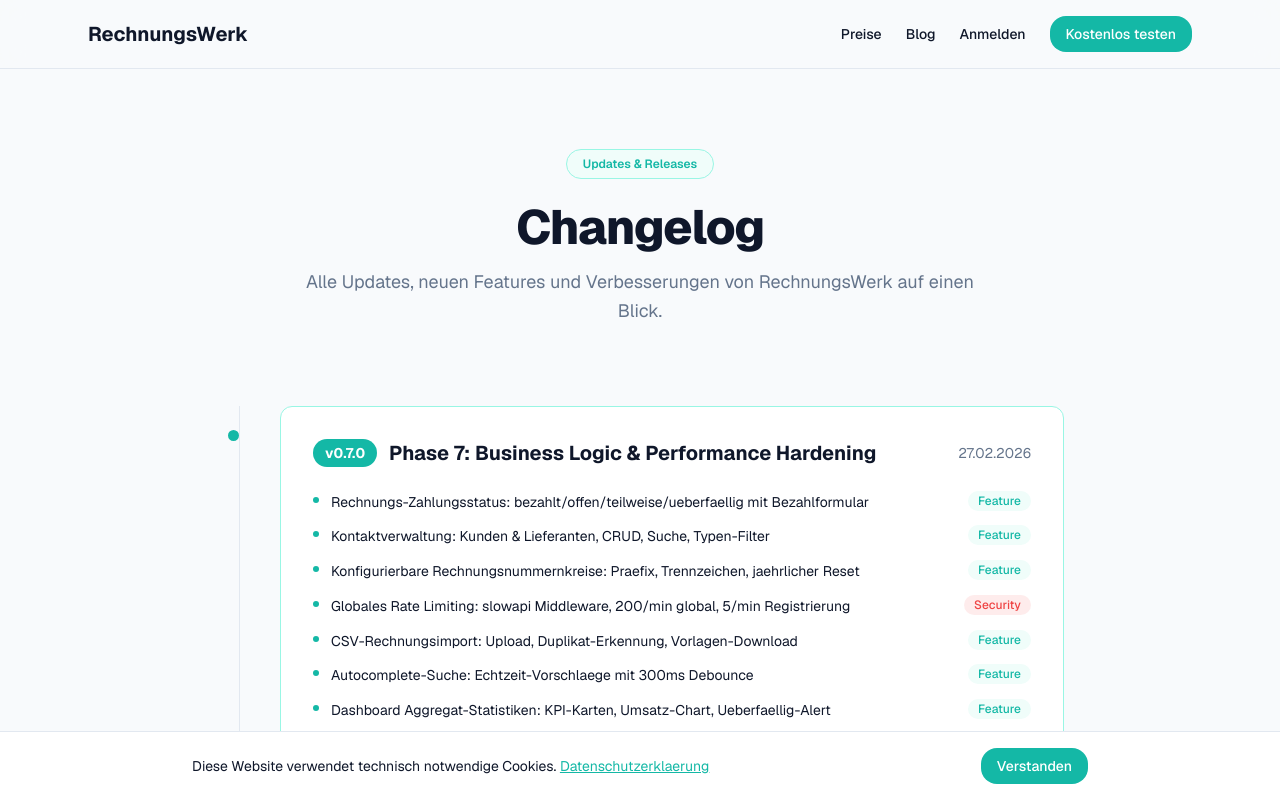
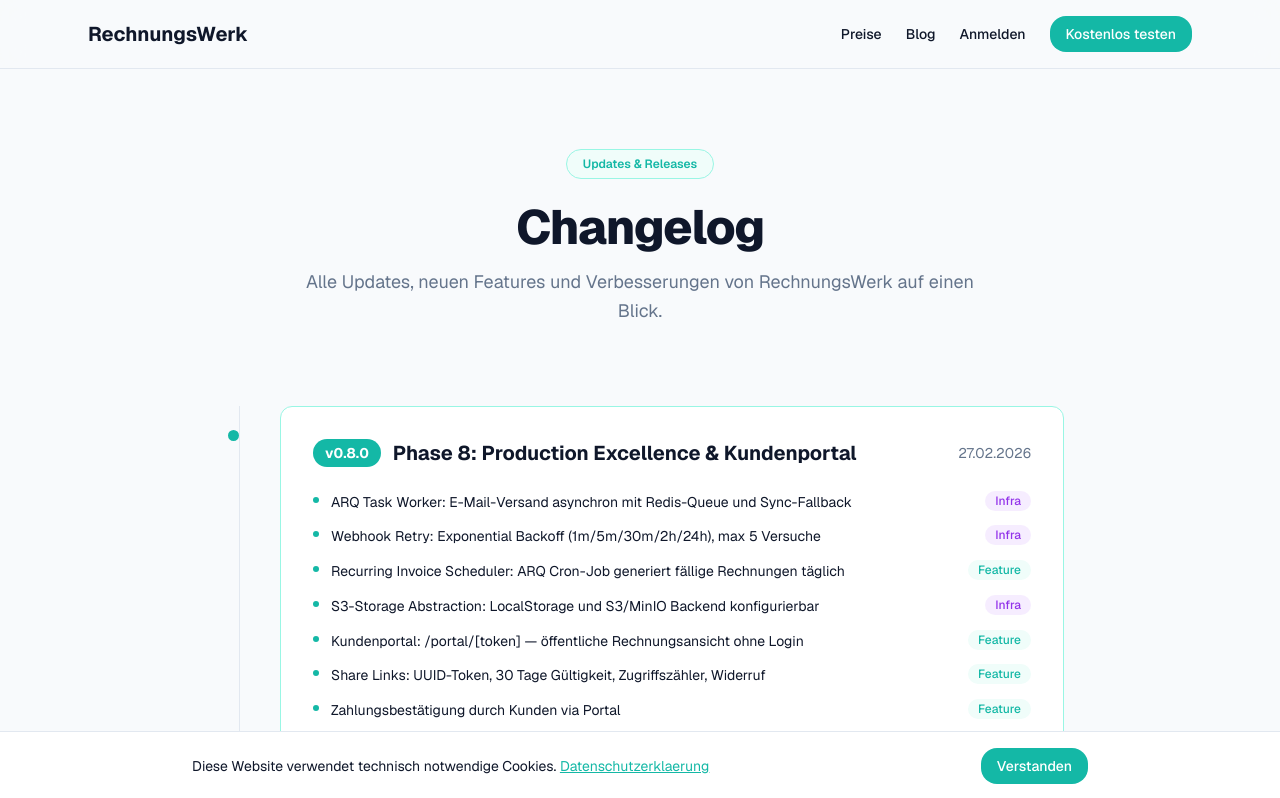
Before and after one commit to sadanakb/rechnungswerk, a Next.js app in the folder frontend/: page /changelog in a window 1280 px wide. Shown: the top 798 px of the page. Built offline with nearby package versions, Linux system fonts and the light colour scheme.

Commit message:
feat: add v0.8.0 changelog entry — Phase 8 Production Excellence + Kundenportal

```diff
--- a/frontend/app/(marketing)/changelog/page.tsx
+++ b/frontend/app/(marketing)/changelog/page.tsx
@@ -28,6 +28,53 @@ interface Release {
 }
 
 const releases: Release[] = [
+  {
+    version: 'v0.8.0',
+    title: 'Phase 8: Production Excellence & Kundenportal',
+    date: '27.02.2026',
+    items: [
+      {
+        text: 'ARQ Task Worker: E-Mail-Versand asynchron mit Redis-Queue und Sync-Fallback',
+        tag: 'infra',
+      },
+      {
+        text: 'Webhook Retry: Exponential Backoff (1m/5m/30m/2h/24h), max 5 Versuche',
+        tag: 'infra',
+      },
+      {
+        text: 'Recurring Invoice Scheduler: ARQ Cron-Job generiert fällige Rechnungen täglich',
+        tag: 'feature',
+      },
+      {
+        text: 'S3-Storage Abstraction: LocalStorage und S3/MinIO Backend konfigurierbar',
+        tag: 'infra',
+      },
+      {
+        text: 'Kundenportal: /portal/[token] — öffentliche Rechnungsansicht ohne Login',
+        tag: 'feature',
+      },
+      {
+        text: 'Share Links: UUID-Token, 30 Tage Gültigkeit, Zugriffszähler, Widerruf',
+        tag: 'feature',
+      },
+      {
+        text: 'Zahlungsbestätigung durch Kunden via Portal',
+        tag: 'feature',
+      },
+      {
+        text: 'Rechnung per E-Mail senden: Portal-Link via Brevo, ARQ-gecacht',
+        tag: 'feature',
+      },
+      {
+        text: 'PDF und XRechnung XML Download direkt aus dem Kundenportal',
+        tag: 'feature',
+      },
+      {
+        text: 'Alembic Migration Phase 8: invoice_share_links Tabelle',
+        tag: 'infra',
+      },
+    ],
+  },
   {
     version: 'v0.7.0',
     title: 'Phase 7: Business Logic & Performance Hardening',
```
